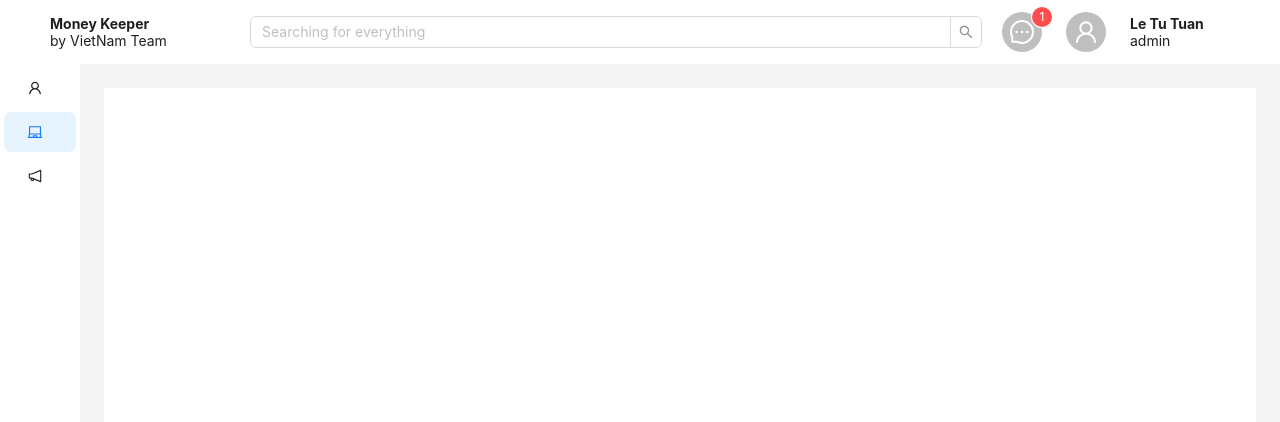
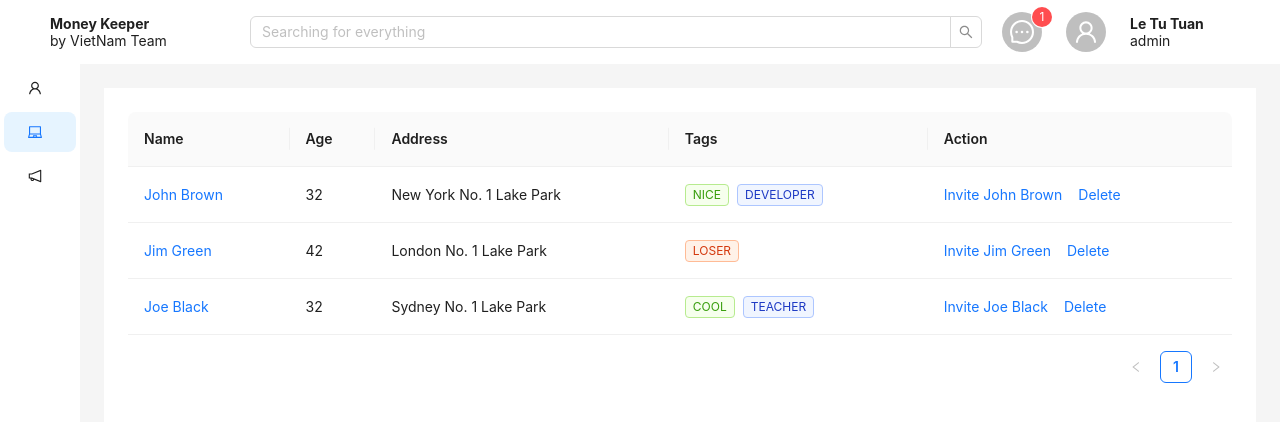
Before and after one commit to Enigma-Laboratory/money-keeper, a React (Create React App) app: page /detail in a window 1280 px wide. Shown: the top 422 px of the page. Built offline with nearby package versions, Linux system fonts and the light colour scheme.

Commit message:
add detailed invoice

```diff
--- /dev/null
+++ b/src/pages/home/analytic/DetailedInvoice/DetailedInvoice.styles.tsx
@@ -0,0 +1,3 @@
+import styled from "styled-components";
+
+export const DetailedInvoiceStyled = styled.div``;
--- /dev/null
+++ b/src/pages/home/analytic/DetailedInvoice/DetailedInvoice.tsx
@@ -0,0 +1,94 @@
+import React, { ReactElement } from "react";
+import { DetailedInvoiceStyled } from "./DetailedInvoice.styles";
+
+import { Space, Table, Tag } from "antd";
+import type { ColumnsType } from "antd/es/table";
+
+interface DataType {
+  key: string;
+  name: string;
+  age: number;
+  address: string;
+  tags: string[];
+}
+
+const columns: ColumnsType<DataType> = [
+  {
+    title: "Name",
+    dataIndex: "name",
+    key: "name",
+    render: (text) => <a>{text}</a>,
+  },
+  {
+    title: "Age",
+    dataIndex: "age",
+    key: "age",
+  },
+  {
+    title: "Address",
+    dataIndex: "address",
+    key: "address",
+  },
+  {
+    title: "Tags",
+    key: "tags",
+    dataIndex: "tags",
+    render: (_, { tags }) => (
+      <>
+        {tags.map((tag) => {
+          let color = tag.length > 5 ? "geekblue" : "green";
+          if (tag === "loser") {
+            color = "volcano";
+          }
+          return (
+            <Tag color={color} key={tag}>
+              {tag.toUpperCase()}
+            </Tag>
+          );
+        })}
+      </>
+    ),
+  },
+  {
+    title: "Action",
+    key: "action",
+    render: (_, record) => (
+      <Space size="middle">
+        <a>Invite {record.name}</a>
+        <a>Delete</a>
+      </Space>
+    ),
+  },
+];
+
+const data: DataType[] = [
+  {
+    key: "1",
+    name: "John Brown",
+    age: 32,
+    address: "New York No. 1 Lake Park",
+    tags: ["nice", "developer"],
+  },
+  {
+    key: "2",
+    name: "Jim Green",
+    age: 42,
+    address: "London No. 1 Lake Park",
+    tags: ["loser"],
+  },
+  {
+    key: "3",
+    name: "Joe Black",
+    age: 32,
+    address: "Sydney No. 1 Lake Park",
+    tags: ["cool", "teacher"],
+  },
+];
+
+export const DetailedInvoice = (): ReactElement => {
+  return (
+    <DetailedInvoiceStyled>
+      <Table columns={columns} dataSource={data} />
+    </DetailedInvoiceStyled>
+  );
+};
--- /dev/null
+++ b/src/pages/home/analytic/DetailedInvoice/index.ts
@@ -0,0 +1 @@
+export * from "./DetailedInvoice";
--- a/src/routes/Routes.tsx
+++ b/src/routes/Routes.tsx
@@ -4,6 +4,7 @@ import { HomeScreen } from "pages/home";
 import { AboutScreen } from "pages/about";
 import { ContactScreen } from "pages/contact";
 import { Landing } from "pages/landing";
+import { DetailedInvoice } from "pages/home/analytic/DetailedInvoice";
 
 export const BaseRoutes = () => {
   return (
@@ -13,6 +14,7 @@ export const BaseRoutes = () => {
         <Route path="/home" element={<HomeScreen />} />
         <Route path="/about" element={<AboutScreen />} />
         <Route path="/contact" element={<ContactScreen />} />
+        <Route path="/detail" element={<DetailedInvoice />} />
       </Routes>
     </Router>
   );
```
